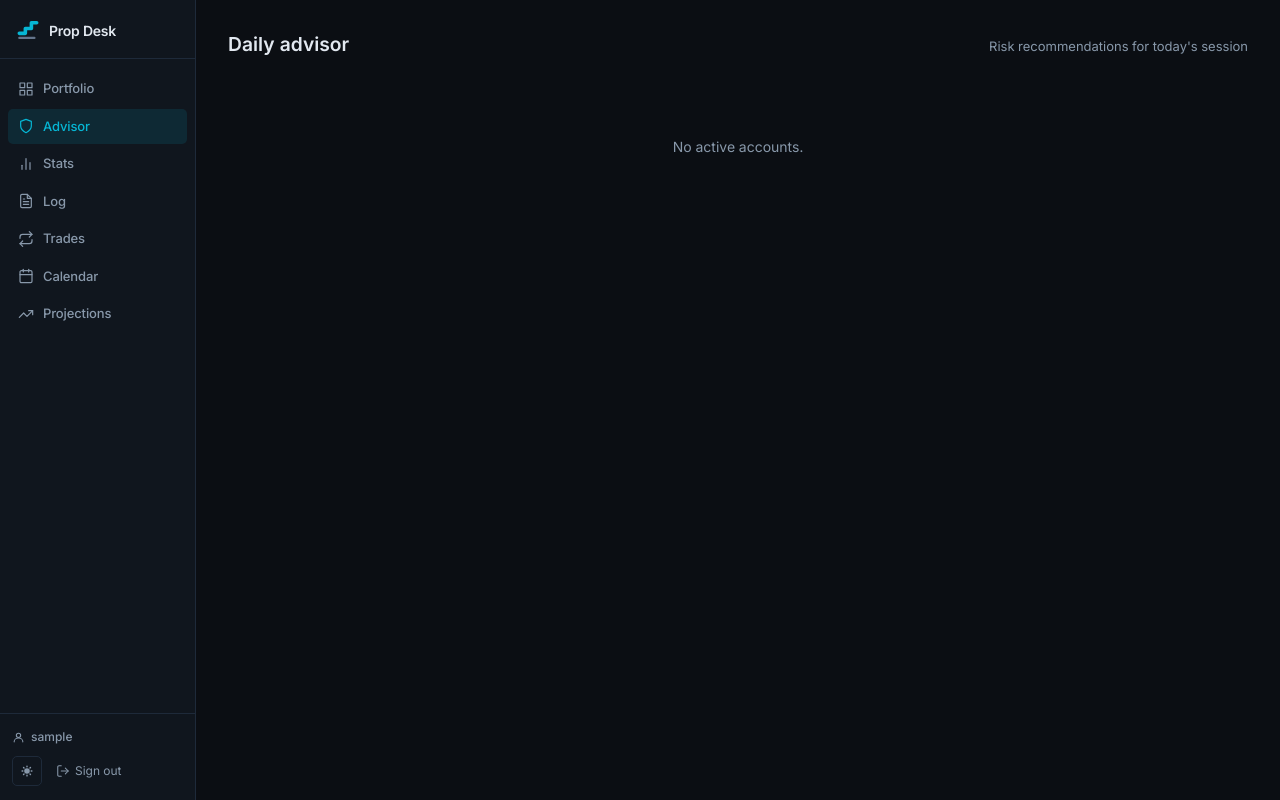
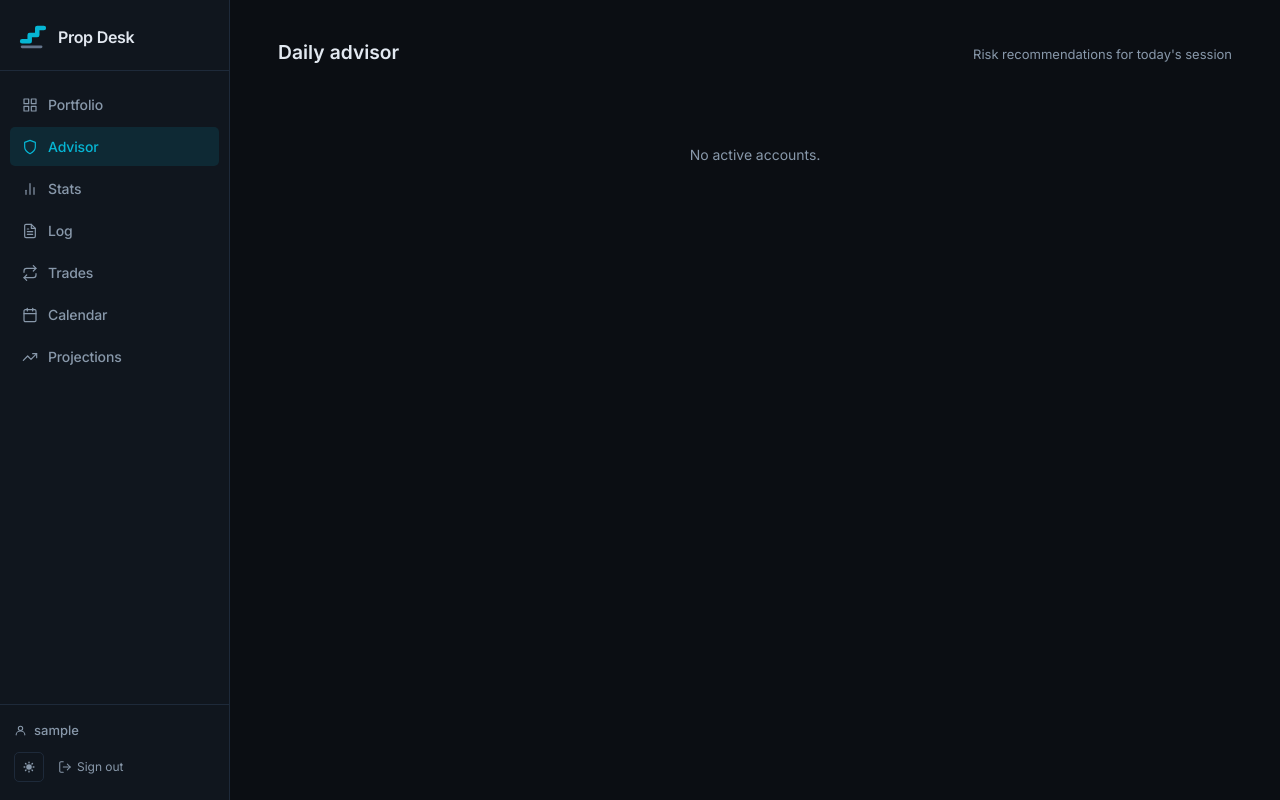
Before and after one commit to stevenGGG23/Prop-Desk, a Flask app: page /advisor in a window 1280 px wide. Run offline with Flask 3, Linux system fonts and the light colour scheme; the visitor is signed in with stand-in values (Sample User, id 1); parts of the project's set-up code (start-up, migrations or seed data) failed here and were passed over; some libraries are stand-ins or nearby versions.

Commit message:
Widen sidebar, bigger logo/text, more spacing, fix advisor gap

```diff
--- a/static/css/main.css
+++ b/static/css/main.css
@@ -24,7 +24,7 @@
   --yellow:     #f59e0b;
 
   --nav-h:      52px;
-  --sidebar-w:  196px;
+  --sidebar-w:  230px;
   --radius:     8px;
   --radius-sm:  5px;
   --shadow-sm:  0 1px 3px rgba(0,0,0,0.4), 0 1px 2px rgba(0,0,0,0.3);
@@ -151,15 +151,15 @@ h3 { font-size: 1rem; font-weight: 600; }
 .sidebar-logo {
   display: flex;
   align-items: center;
-  gap: 9px;
-  padding: 18px 16px 16px;
+  gap: 10px;
+  padding: 22px 18px 18px;
   border-bottom: 1px solid var(--border);
   text-decoration: none;
   flex-shrink: 0;
 }
 
 .sidebar-wordmark {
-  font-size: 14px;
+  font-size: 16px;
   font-weight: 700;
   color: var(--ink);
   letter-spacing: -0.02em;
@@ -169,18 +169,18 @@ h3 { font-size: 1rem; font-weight: 600; }
   flex: 1;
   display: flex;
   flex-direction: column;
-  gap: 2px;
-  padding: 12px 8px;
+  gap: 3px;
+  padding: 14px 10px;
   overflow-y: auto;
 }
 
 .sidebar-link {
   display: flex;
   align-items: center;
-  gap: 9px;
-  padding: 8px 10px;
+  gap: 10px;
+  padding: 9px 12px;
   border-radius: var(--radius-sm);
-  font-size: 13px;
+  font-size: 14px;
   font-weight: 500;
   color: var(--ink-dim);
   text-decoration: none;
@@ -203,17 +203,17 @@ h3 { font-size: 1rem; font-weight: 600; }
 .sidebar-footer {
   flex-shrink: 0;
   border-top: 1px solid var(--border);
-  padding: 12px 12px 14px;
+  padding: 14px 14px 18px;
   display: flex;
   flex-direction: column;
-  gap: 8px;
+  gap: 10px;
 }
 
 .sidebar-user {
   display: flex;
   align-items: center;
-  gap: 6px;
-  font-size: 12px;
+  gap: 7px;
+  font-size: 13px;
   font-weight: 500;
   color: var(--ink-dim);
   padding: 2px 0;
@@ -277,11 +277,10 @@ h3 { font-size: 1rem; font-weight: 600; }
    Main Layout
    --------------------------------------------------------- */
 .main {
-  padding-top: 32px;
-  padding-bottom: 64px;
-  padding-left: 32px;
-  padding-right: 32px;
-  max-width: 1440px;
+  padding-top: 40px;
+  padding-bottom: 80px;
+  padding-left: 48px;
+  padding-right: 48px;
 }
 
 .has-sidebar .main {
@@ -428,7 +427,7 @@ h3 { font-size: 1rem; font-weight: 600; }
 .account-grid {
   display: grid;
   grid-template-columns: repeat(3, 1fr);
-  gap: 12px;
+  gap: 20px;
 }
 
 /* wrap owns the visual card shell */
@@ -1309,7 +1308,7 @@ select.input {
 .advisor-list {
   display: flex;
   flex-direction: column;
-  gap: 28px;
+  gap: 56px;
 }
 
 .advisor-card {
--- a/templates/base.html
+++ b/templates/base.html
@@ -31,7 +31,7 @@
 
   {# ── Logo ── #}
   <a href="{{ url_for('accounts.dashboard') }}" class="sidebar-logo">
-    <svg viewBox="0 0 63.5 63.5" width="24" height="24" aria-hidden="true" style="flex-shrink:0;">
+    <svg viewBox="0 0 63.5 63.5" width="30" height="30" aria-hidden="true" style="flex-shrink:0;">
       <g transform="translate(-1.25 -0.375)" fill="none" stroke-linecap="round" stroke-linejoin="round">
         <path d="M10 53 H50" stroke="var(--floor)" stroke-width="6"/>
         <path d="M10 41 H26 V28 H42 V13 H56" stroke="var(--accent)" stroke-width="9.5"/>
```
